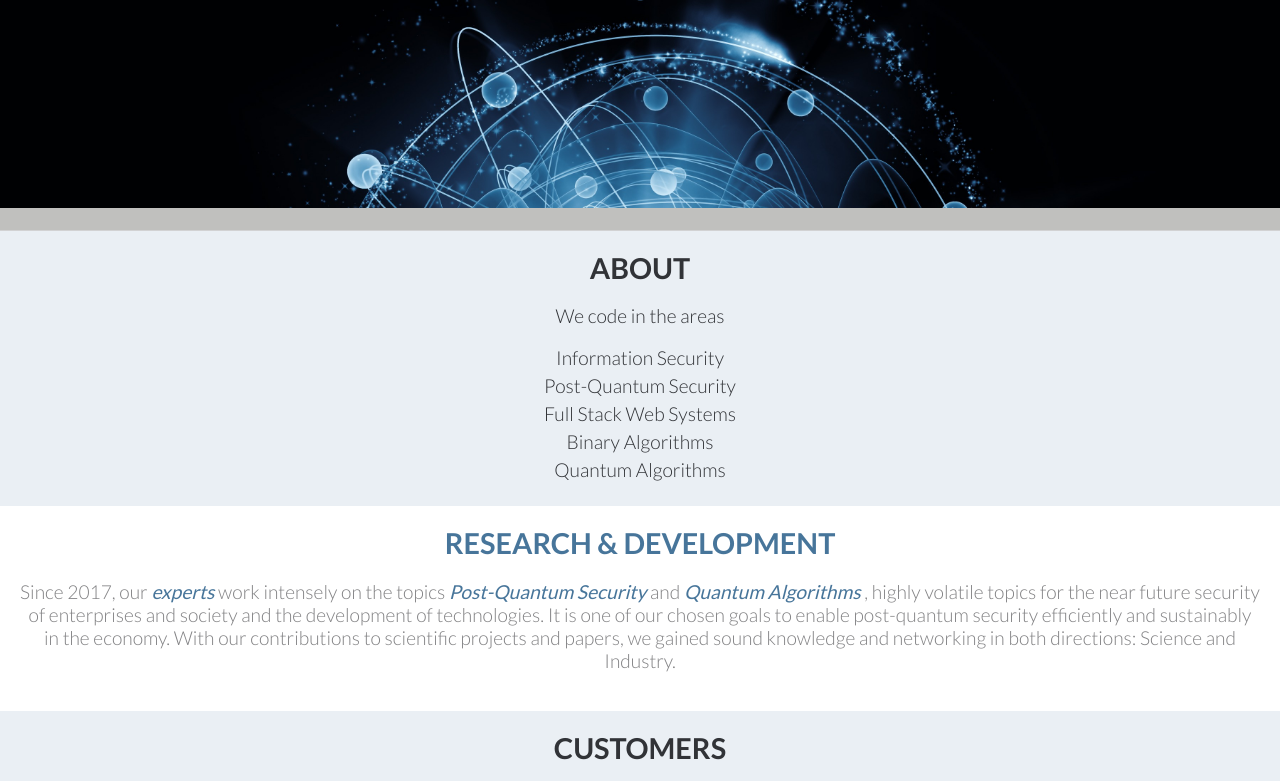
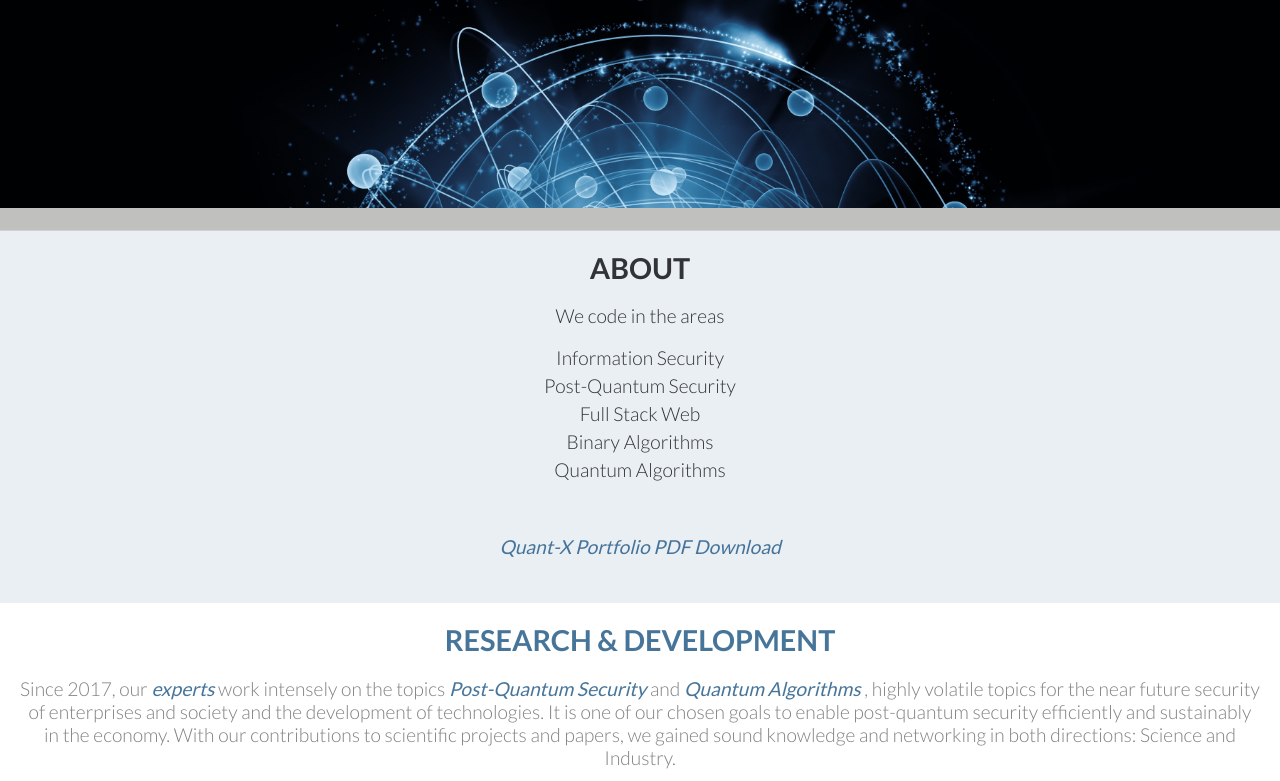
Before and after one commit to Quant-X-Security-Coding-GmbH/Portfolio, a plain HTML site: page index.htm in a window 1280 px wide. Shown: the top 781 px of the page. Drawn offline with Linux system fonts and the light colour scheme; files whose address does not match are found by name.

Commit message:
included portfolio pdf link

```diff
--- a/index.htm
+++ b/index.htm
@@ -34,10 +34,16 @@
 					<ul>
 						<li>Information Security</li>
 						<li>Post-Quantum Security</li>
-						<li>Full Stack Web Systems</li>
+						<li>Full Stack Web</li>
 						<li>Binary Algorithms</li>
 						<li>Quantum Algorithms</li>
 					</ul>
+
+					<br>
+
+					<h4>
+						<a class="textLink" href="Quant-X Security %26 Coding GmbH_hoch.pdf">Quant-X Portfolio PDF Download</a>
+					</h4>
 				</div>
 
 				<div id="RnD">
```
